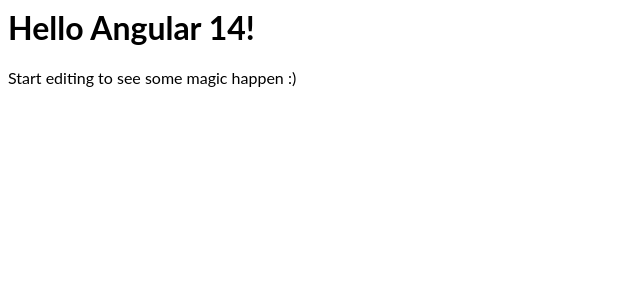
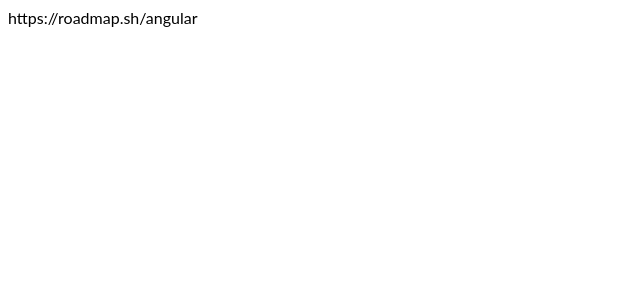
Before and after one commit to Mayank-Seth/Topic-wise-angular-code-to-understand, an Angular app: page / in a window 1280 px wide. Shown: the top 300 px of the page, without its empty margins (0-640 px from the left). Built offline with nearby package versions, Linux system fonts and the light colour scheme.

Commit message:
link added

```diff
--- a/src/app/app.component.html
+++ b/src/app/app.component.html
@@ -1,4 +1 @@
-<hello name="{{ name }}"></hello>
-<p>
-  Start editing to see some magic happen :)
-</p>
+<p>https://roadmap.sh/angular</p>
```
